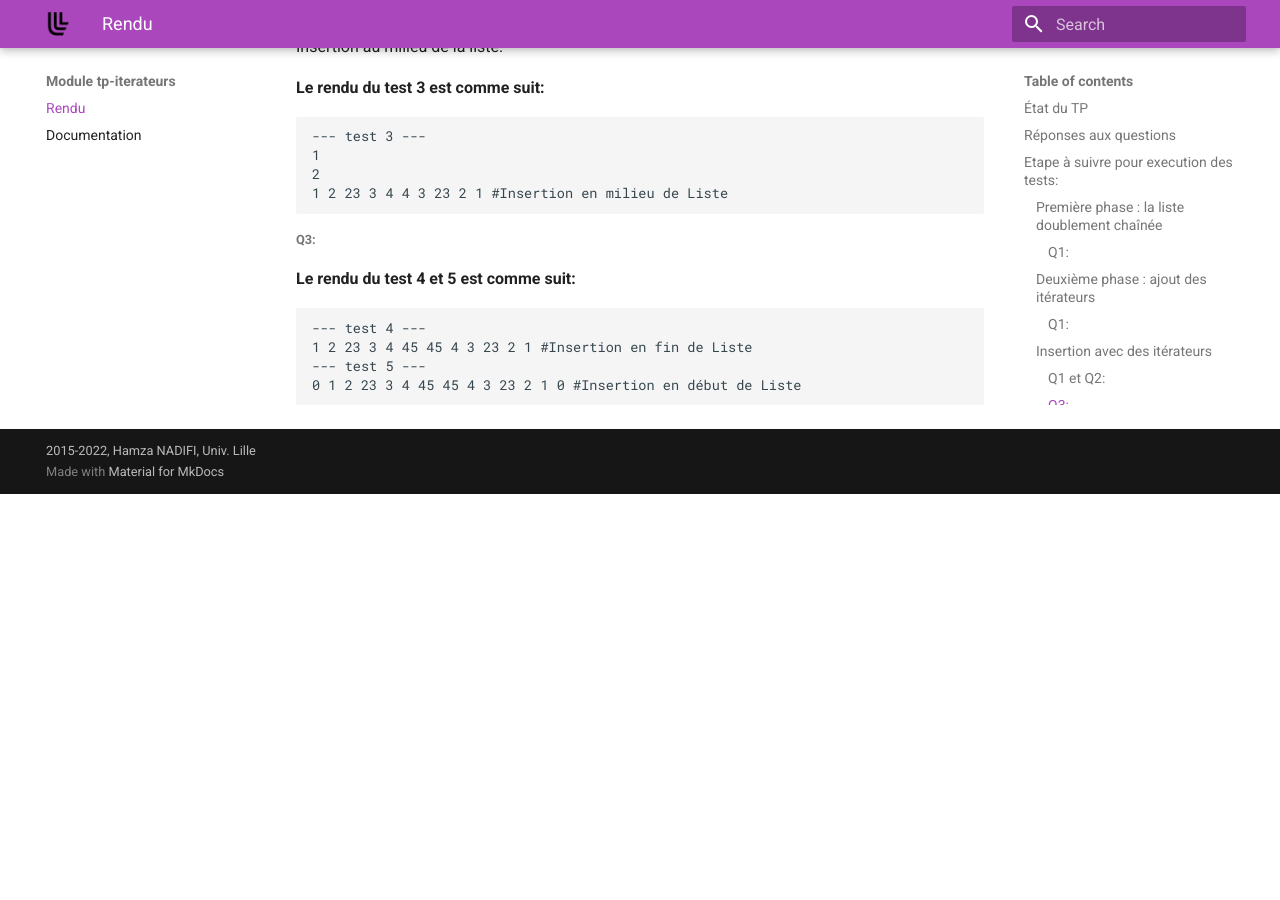
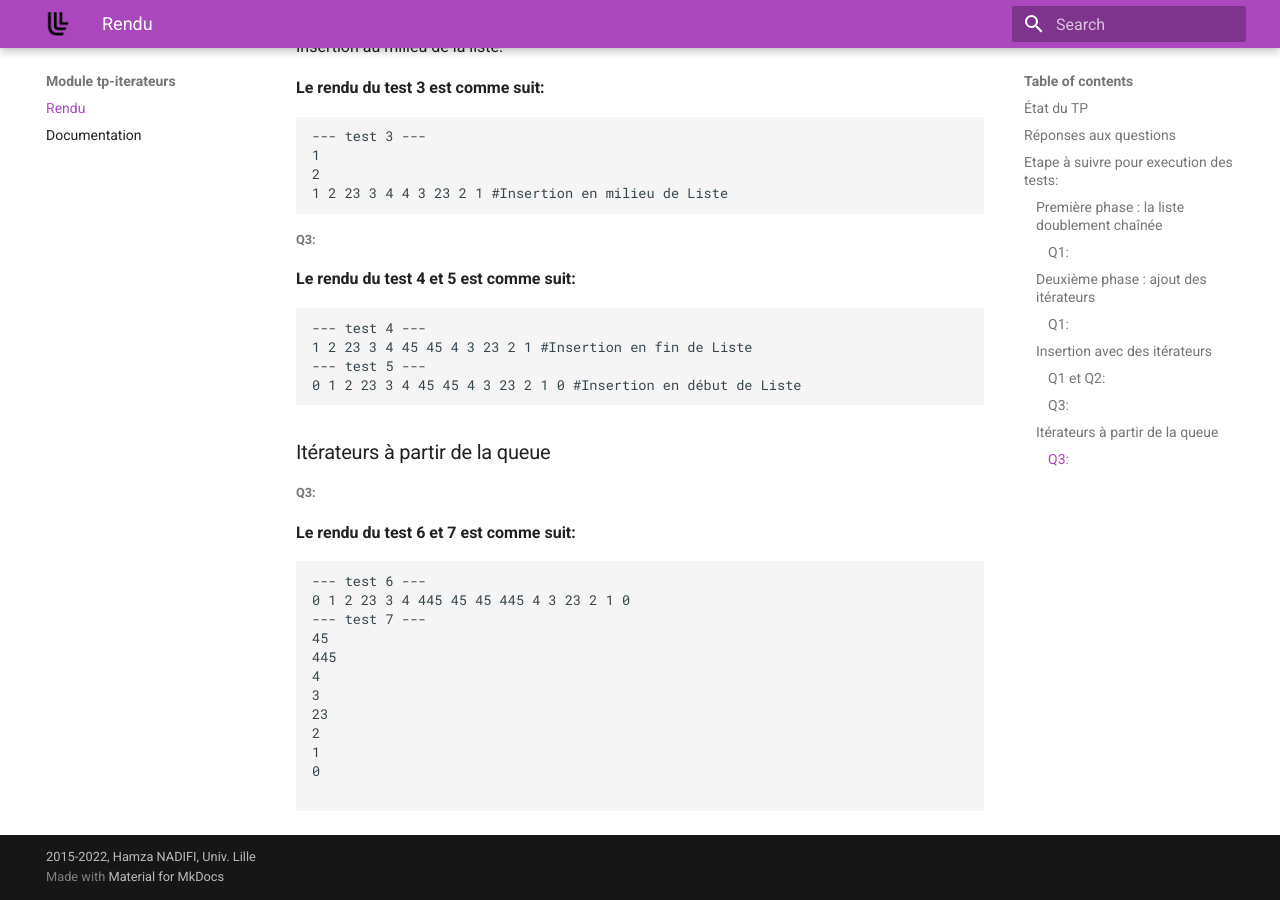
Before and after one commit to HamzaNADIFI07/Algorithms-and-data-structures-Doubly-Linked-Mutable-Lists-and-Iterators, an MkDocs documentation site: the page built from docs/index.md, in a window 1280 px wide and 900 px high, scrolled down 1341 px. Built offline with MkDocs 1.6.1 and Material for MkDocs 9.7.7, drawn with Linux system fonts in a browser that asks for light colours; a script that is not in the unit is left out; before the commit the page ends 1835 px from its top, so only the background shows below that.

Commit message:
Nouvelle version d'affichage à l'envers 'print_with_iterator_reverse_bis'

````diff
--- a/docs/index.md
+++ b/docs/index.md
@@ -66,3 +66,24 @@ Après implémentation de la fonction `add(self,value)` qui permet de ajouter un
 --- test 5 ---
 0 1 2 23 3 4 45 45 4 3 23 2 1 0 #Insertion en début de Liste
 ```
+
+### Itérateurs à partir de la queue
+
+##### Q3:
+
+**Le rendu du test 6 et 7 est comme suit:**
+
+```bash
+--- test 6 ---
+0 1 2 23 3 4 445 45 45 445 4 3 23 2 1 0
+--- test 7 ---
+45
+445
+4
+3
+23
+2
+1
+0
+
+```
````
Also changed, not shown: 1 other file.
